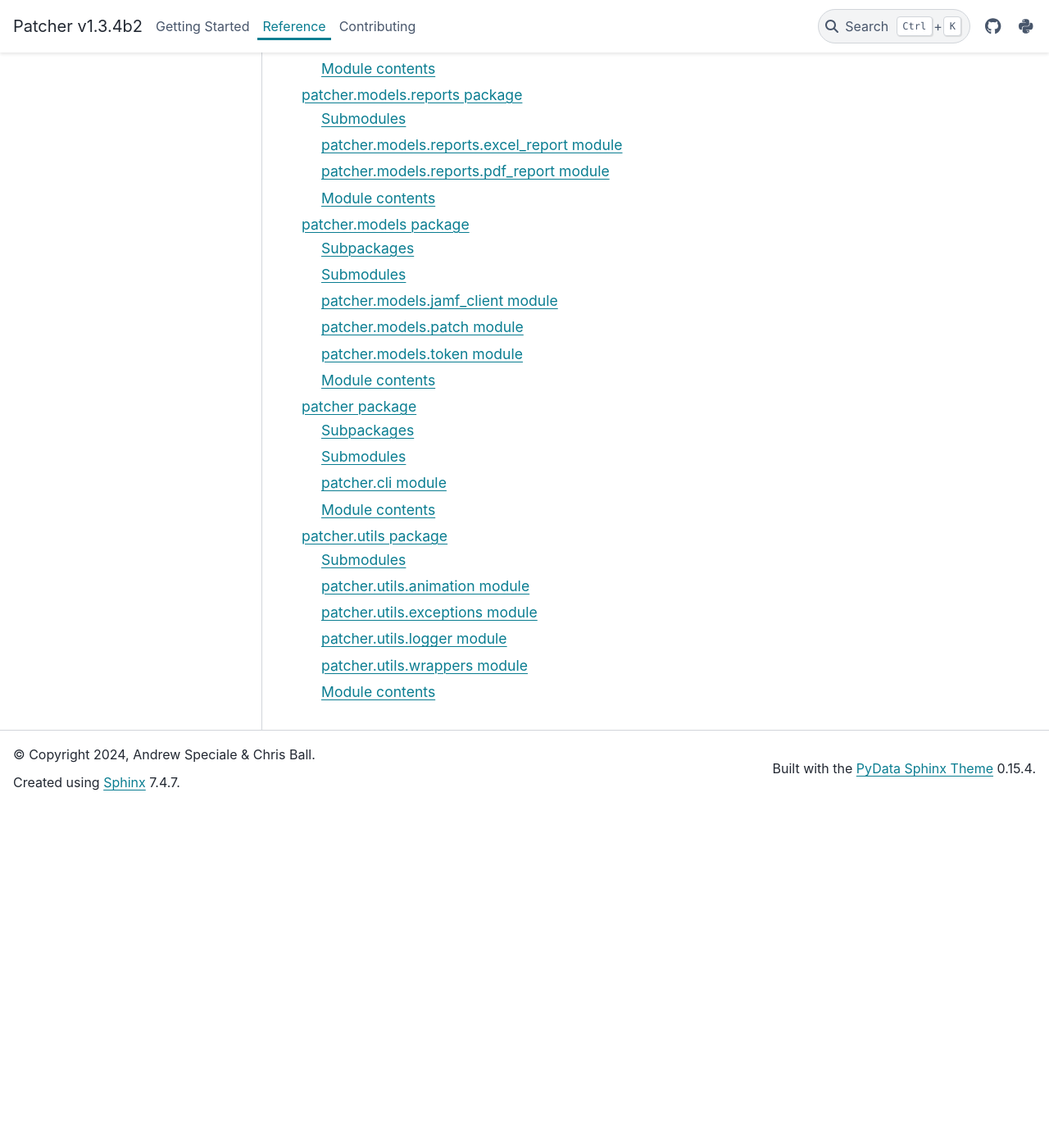
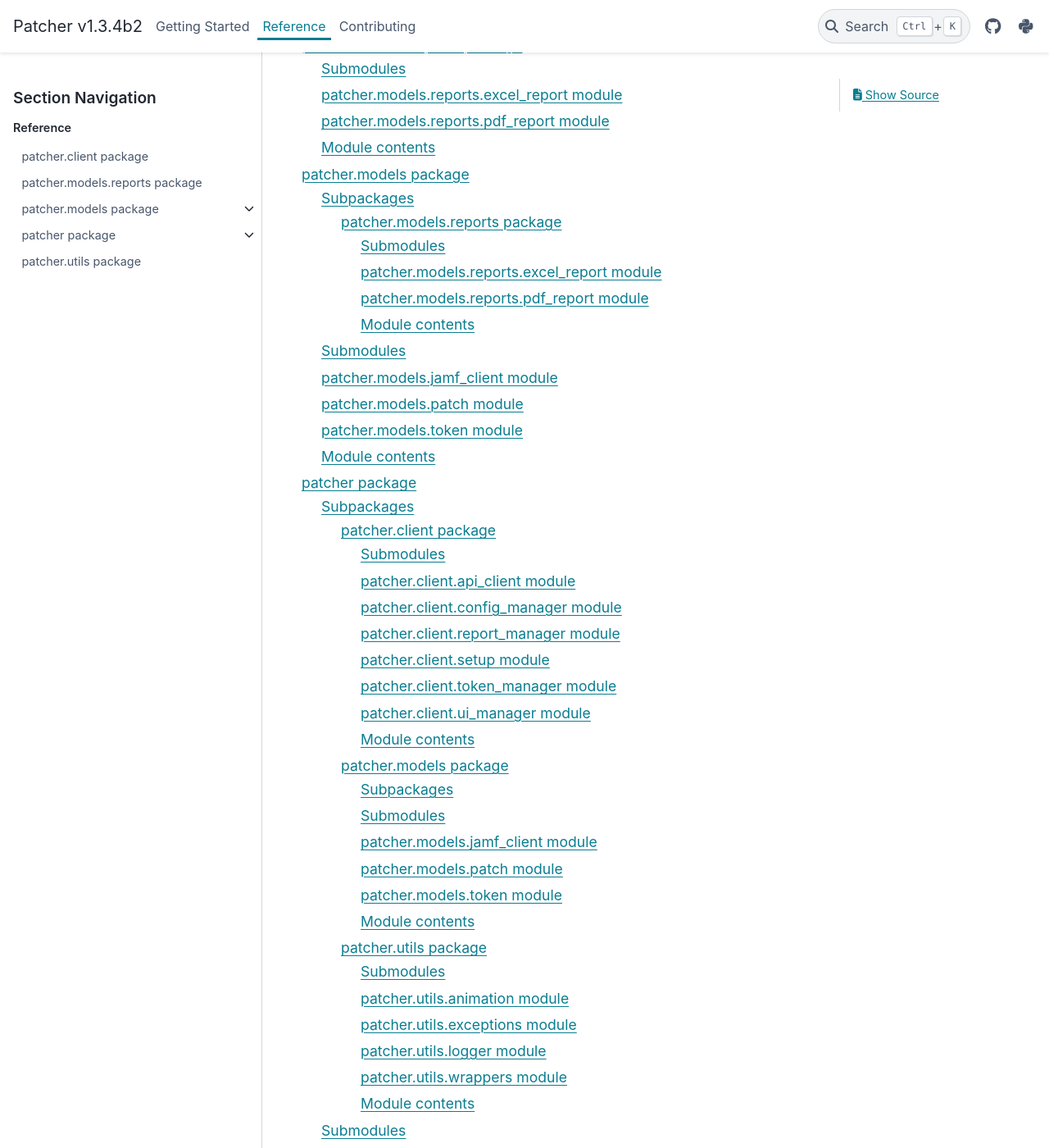
Before and after one commit to liquidz00/Patcher, a Sphinx documentation site: the page built from docs/reference/index.rst, in a window 1280 px wide and 1400 px high, scrolled down 496 px. Shown: the whole window at 82% size. Built offline with Sphinx 7.4.7 and the PyData theme 0.15.4, drawn with Linux system fonts in a browser that asks for light colours; pages that are not in the unit, such as notebooks, are missing from menus; before the commit the page ends 1480 px from its top, so only the background shows below that; some of the changed lines change nothing that is shown; some of the changed text lies outside the part shown.

Commit message:
Update toctree

```diff
--- a/docs/reference/index.rst
+++ b/docs/reference/index.rst
@@ -2,10 +2,9 @@
 =========
 
 .. toctree::
-    :maxdepth: 2
+    :maxdepth: 4
     :caption: Reference
 
-    modules
     patcher.client
     patcher.models.reports
     patcher.models
```
